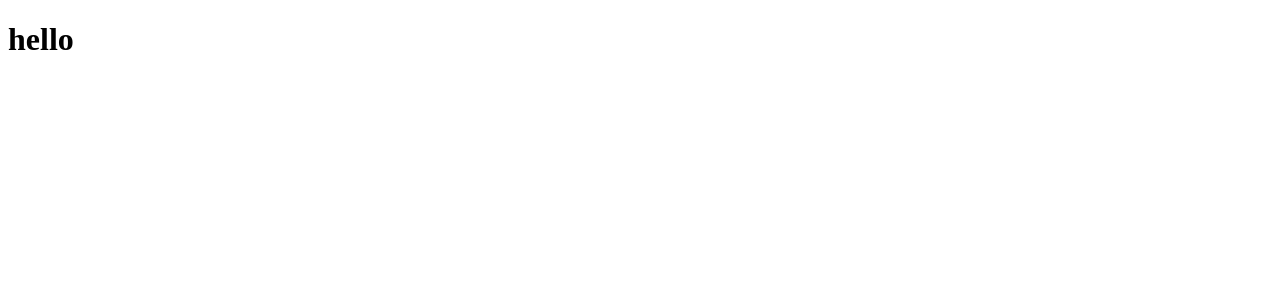
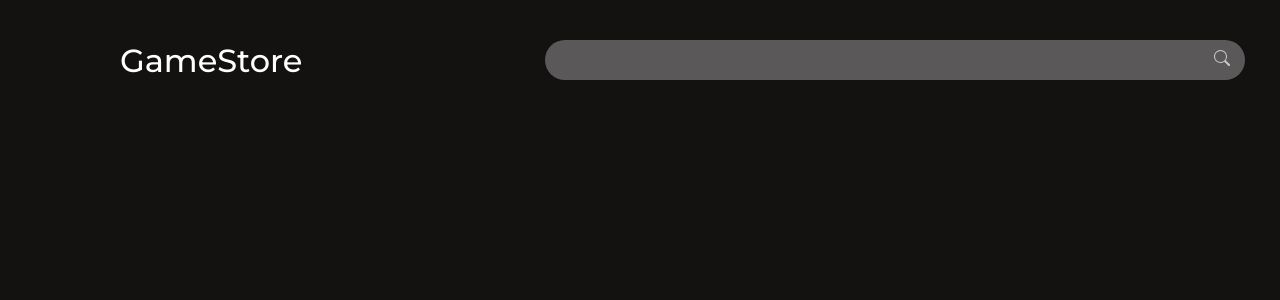
Before and after one commit to Magzhan02/GameStore, a React (Create React App) app: page / in a window 1280 px wide. Shown: the top 300 px of the page. Built offline with nearby package versions, Linux system fonts and the light colour scheme.

Commit message:
create header components and scss variables

```diff
--- a/public/index.html
+++ b/public/index.html
@@ -9,35 +9,13 @@
       name="description"
       content="Web site created using create-react-app"
     />
+    <link href="https://fonts.googleapis.com/css2?family=Montserrat:wght@300;400;500;700&display=swap" rel="stylesheet">
     <link rel="apple-touch-icon" href="%PUBLIC_URL%/logo192.png" />
-    <!--
-      manifest.json provides metadata used when your web app is installed on a
-      user's mobile device or desktop. See https://developers.google.com/web/fundamentals/web-app-manifest/
-    -->
     <link rel="manifest" href="%PUBLIC_URL%/manifest.json" />
-    <!--
-      Notice the use of %PUBLIC_URL% in the tags above.
-      It will be replaced with the URL of the `public` folder during the build.
-      Only files inside the `public` folder can be referenced from the HTML.
-
-      Unlike "/favicon.ico" or "favicon.ico", "%PUBLIC_URL%/favicon.ico" will
-      work correctly both with client-side routing and a non-root public URL.
-      Learn how to configure a non-root public URL by running `npm run build`.
-    -->
     <title>React App</title>
   </head>
   <body>
     <noscript>You need to enable JavaScript to run this app.</noscript>
     <div id="root"></div>
-    <!--
-      This HTML file is a template.
-      If you open it directly in the browser, you will see an empty page.
-
-      You can add webfonts, meta tags, or analytics to this file.
-      The build step will place the bundled scripts into the <body> tag.
-
-      To begin the development, run `npm start` or `yarn start`.
-      To create a production bundle, use `npm run build` or `yarn build`.
-    -->
   </body>
 </html>
--- a/src/App.js
+++ b/src/App.js
@@ -1,8 +1,17 @@
 import React from "react"
+import {Routes,Route} from "react-router-dom"
+import Header from "./components/Header/Header";
+
+import Home from "./pages/Home";
 
 function App() {
   return (
-   <h1>hello</h1>
+   <div className='wrapper'>
+   <Header/>
+   <Routes>
+    <Route path="/" element={<Home/>}/>
+   </Routes>
+   </div>
   );
 }
 
--- /dev/null
+++ b/src/_variables.scss
@@ -0,0 +1,11 @@
+$backround-color:#141111;
+$text-color: #fff;
+$hover-color:#fbbb43;
+$text-second-color:#fbbb43;
+$btn-color:#ccc;
+$btn-second-color:rgb(107, 107, 107);
+$input-color:linear-gradient(0deg,rgba(255,255,255,.3),rgba(255,255,255,.3));
+$input-hover-color:#fff;
+$input-text-color:black;
+$input-focus-color: #fff;
+$icon-main-color:#fff;
--- /dev/null
+++ b/src/components/Header/Header.jsx
@@ -0,0 +1,39 @@
+import React from 'react';
+import { Link } from 'react-router-dom';
+import { BsSearch, BsCart } from 'react-icons/bs';
+import { MdFavoriteBorder } from 'react-icons/md';
+
+import style from './Header.module.scss';
+
+function Header() {
+  return (
+    <div className={style.header}>
+      <div className={style.logo}>
+        <Link to="/">
+          <h1>GameStore</h1>
+        </Link>
+      </div>
+      <div className={style.search}>
+        <form>
+          <input type="text" />
+          <div className={style.searchBtn}>
+            <BsSearch />
+          </div>
+        </form>
+      </div>
+      <div className={style.favorite}>
+        <div className={style.icon}>
+          <MdFavoriteBorder size={24} />
+        </div>
+      </div>
+      <div className={style.cart}>
+        <div className={style.cartIcon}>
+          <BsCart size={24} />
+          <span>0</span>
+        </div>
+      </div>
+    </div>
+  );
+}
+
+export default Header;
--- /dev/null
+++ b/src/components/Header/Header.module.scss
@@ -0,0 +1,85 @@
+@use '../../variables'as v;
+
+.header {
+    display: flex;
+    align-items: center;
+    padding: 30px;
+    position: fixed;
+    padding:40px;
+    width: 1700px;
+
+    .logo {
+        margin-left: 80px;
+
+        h1 {
+            font-weight: 500;
+            cursor: pointer;
+        }
+    }
+
+    .search {
+        margin-left: 15%;
+
+        form {
+            position: relative;
+
+            input {
+                background: v.$input-color;
+                border-radius: 35px;
+                border: 0;
+                padding: 8px 26px;
+                color: v.$text-color;
+                width: 700px;
+                height: 40px;
+                font-size: 16px;
+                transition: all 0.2s;
+                padding-right: 40px;
+            }
+
+            input:focus {
+                background: v.$input-hover-color;
+                color: v.$input-text-color;
+                outline: none;
+            }
+
+            .searchBtn {
+                position: absolute;
+                top: 10px;
+                right: 15px;
+                cursor: pointer;
+                color: v.$btn-color;
+            }
+
+            .searchBtn:hover {
+                color: v.$btn-second-color;
+            }
+        }
+
+    }
+
+    .favorite {
+        margin-left: 250px;
+
+        .icon {
+            color: v.$icon-main-color;
+            cursor: pointer;
+        }
+    }
+
+    .cart {
+        margin-left: 50px;
+        position: relative;
+
+        .cartIcon {
+            color: v.$icon-main-color;
+            cursor: pointer;
+        }
+
+        span {
+            top: 10px;
+            position: absolute;
+            font-size: 12px;
+            color: v.$text-second-color;
+        }
+    }
+}
--- a/src/index.scss
+++ b/src/index.scss
@@ -0,0 +1,31 @@
+@use './variables' as v;
+
+html {
+    box-sizing: border-box;
+}
+
+*,
+*::after,
+*::before {
+    box-sizing: inherit;
+    margin: 0;
+    padding: 0;
+}
+
+a{
+    text-decoration: none;
+    color: v.$text-color;
+}
+
+
+body {
+    background: v.$backround-color;
+    min-height: 100vh;
+    max-width: 100vw;
+    font-family: 'Montserrat', sans-serif;
+    font-weight: 400;
+}
+
+.wrapper{
+    width:1700px;
+}
--- /dev/null
+++ b/src/pages/Home.jsx
@@ -0,0 +1,12 @@
+import React from 'react';
+import style from './Home.module.scss'
+
+function Home() {
+  return(
+    <div className={style.home}>
+
+    </div>
+  );
+}
+
+export default Home;
```
Also changed, not shown: src/pages/Home.module.scss (added).
